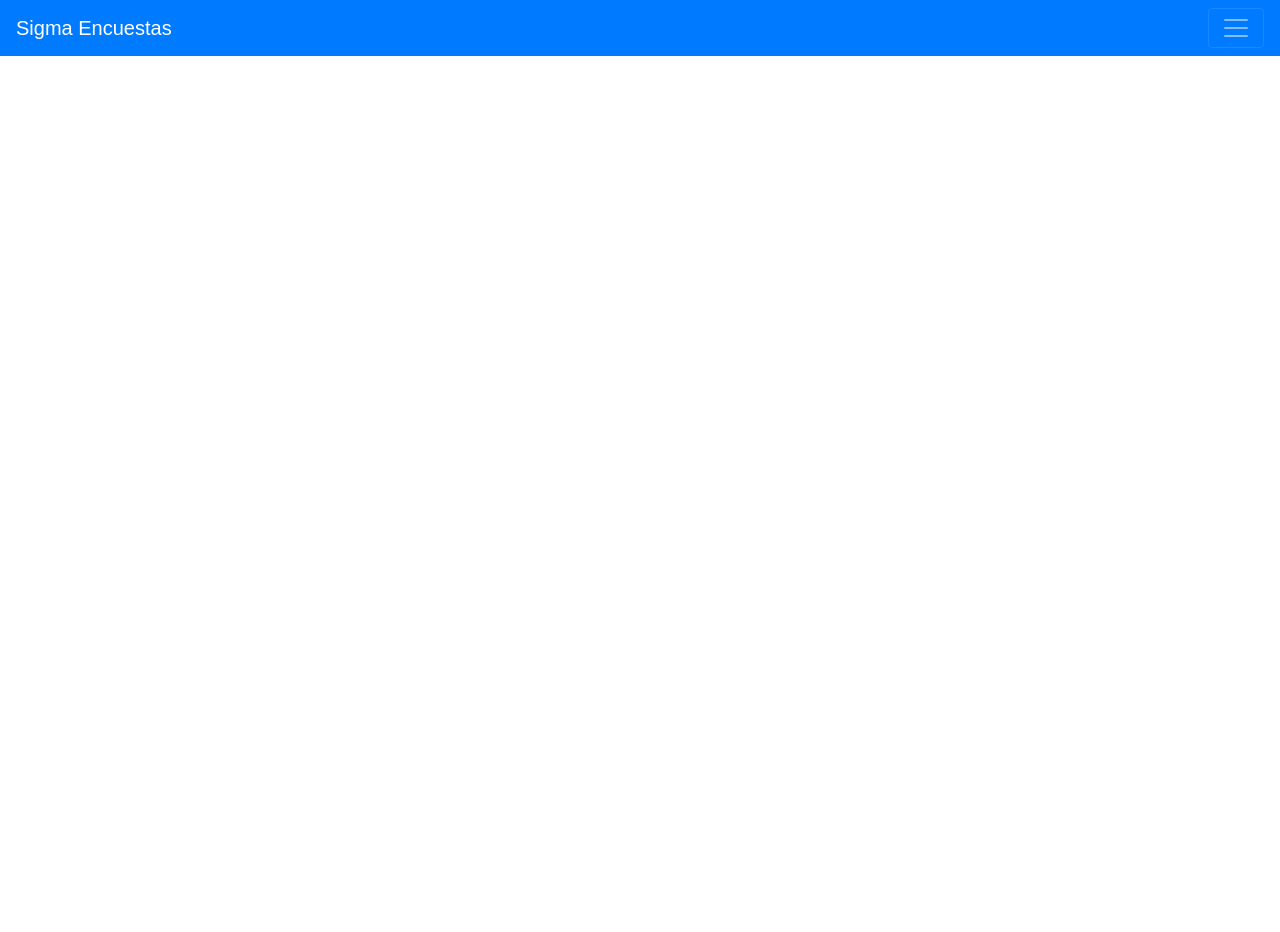
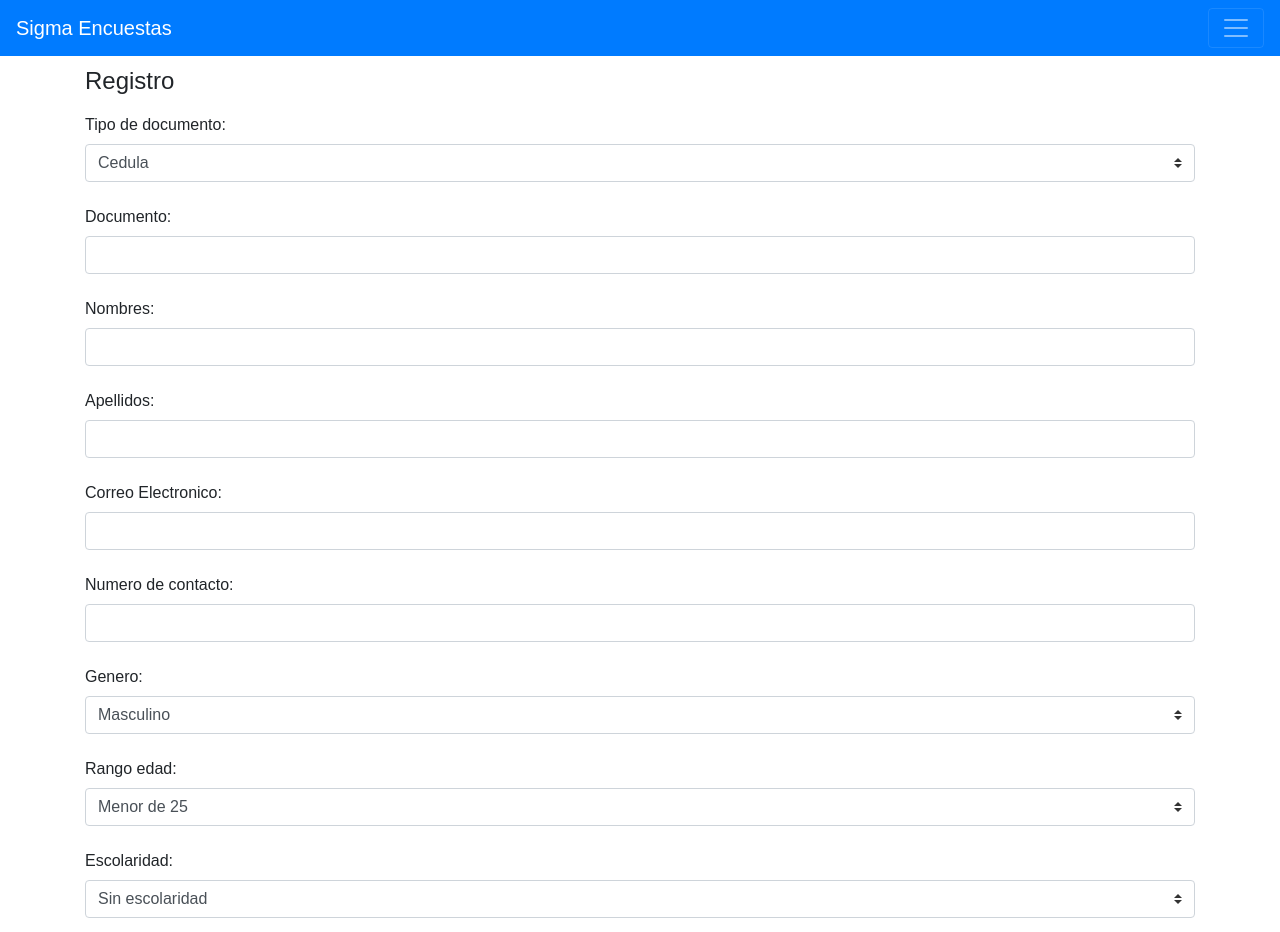
Before and after one commit to sjunka/surveyApp, a React (Create React App) app: page /registrousuario in a window 1280 px wide. Shown: the top 932 px of the page. Before the commit the page ends 800 px from the top, so only its background shows below. Built offline with nearby package versions, Linux system fonts and the light colour scheme.

Commit message:
Added RegistrarUsuario component, view and handles

```diff
--- a/src/App.js
+++ b/src/App.js
@@ -13,6 +13,8 @@ import  TemaRelevante  from './components/TemaRelevante'
 import  GrupoInteres  from './components/GrupoInteres'
 //Importar componente Pregunta
 import  Pregunta  from './components/Pregunta'
+//Importar componente Registro Usuario
+import  RegistroUsuario  from './components/RegistroUsuario'
 
 
 //Importar Estilos
@@ -34,11 +36,12 @@ class App extends Component {
           <ul className="navbar-nav">
 
           <li className="nav-item dropdown">
+
             <a className="nav-link dropdown-toggle" href="#" id="navbarDropdown" role="button" data-toggle="dropdown">
               Crear Pregunta
             </a>
+
             <div className="dropdown-menu">
-
               <Link className="dropdown-item" to="/grupointeres">Grupo Interes</Link>
               <Link className="dropdown-item" to="/dimension">Dimension</Link>
               <Link className="dropdown-item" to="/cobertura">Cobertura</Link>
@@ -46,6 +49,12 @@ class App extends Component {
               <div className="dropdown-divider"></div>
               <Link className="dropdown-item" to="/pregunta">Pregunta</Link>
             </div>
+
+          </li>
+
+
+          <li className="nav-item">
+             <Link className="nav-link" to="/registrousuario">Registro Encuestado</Link>
           </li>
 
           </ul>
@@ -58,6 +67,7 @@ class App extends Component {
           <Route path="/cobertura" component= {Cobertura} />
           <Route path="/temarelevante" component= {TemaRelevante} />
           <Route path="/pregunta" component= {Pregunta} />
+          <Route path="/registrousuario" component= {RegistroUsuario} />
         </div>
       </Router>
     );
--- /dev/null
+++ b/src/components/RegistroUsuario.js
@@ -0,0 +1,204 @@
+//Importar componentes React
+import React from 'react';
+
+class RegistroUsuario extends React.Component {
+    constructor(props){
+        super(props)
+        this.state = {
+            tipodococumento : 'cedula',
+            documento: '',
+            nombres : '',
+            apellidos: '',
+            email: '',
+            numerocontacto:'',
+            genero: 'Masculino',
+            escolaridad: 'Sin escolaridad'
+        }
+
+    }
+
+
+    render (){
+        return(
+        <div className="container">
+            <h4 className="col-form-label">Registro</h4>
+            <form onSubmit={this.handleSubmit}>
+
+
+            <div className="form-group">
+                <label className="col-form-label">Tipo de documento:</label>
+                <select  className="form-control custom-select" value={this.state.tipodococumento} onChange={this.handleTipoDococumento}>
+                    <option value="cc">Cedula</option>
+                    <option value="pasaporte">Pasaporte</option>
+                </select>
+            </div>
+
+
+            <div className="form-group">
+                <label className="col-form-label">Documento:</label>
+
+                <div className="">
+                        <input className="form-control"
+                        value={this.state.documento}
+                        onChange={this.handleDococumento}
+                        type="number"/>
+                    </div>
+
+            </div>
+
+
+            <div className="form-group">
+                <label className="col-form-label">Nombres:</label>
+                    <div className="">
+                        <input className="form-control"
+                        value={this.state.nombres}
+                        onChange={this.handleNombres}
+                        type="text"/>
+                    </div>
+            </div>
+
+
+            <div className="form-group">
+                <label className="col-form-label">Apellidos:</label>
+                    <div className="">
+                        <input className="form-control"
+                        value={this.state.apellidos}
+                        onChange={this.handleApellidos}
+                        type="text"/>
+                    </div>
+            </div>
+
+
+            <div className="form-group">
+                <label className="col-form-label">Correo Electronico:</label>
+                    <div className="">
+                        <input className="form-control"
+                        value={this.state.email}
+                        onChange={this.handleEmail}
+                        type="email"/>
+                    </div>
+            </div>
+
+            <div className="form-group">
+                <label className="col-form-label">Numero de contacto:</label>
+                    <div className="">
+                        <input className="form-control"
+                        value={this.state.numerocontacto}
+                        onChange={this.handleNumeroContacto}
+                        type="tel"/>
+                    </div>
+            </div>
+
+            <div className="form-group">
+                <label className="col-form-label">Genero:</label>
+                <select  className="form-control custom-select" value={this.state.genero} onChange={this.handleGenero}>
+                    <option value="masculino">Masculino</option>
+                    <option value="femenino">Femenino</option>
+                    <option value="otro">Otro</option>
+                </select>
+            </div>
+
+            <div className="form-group">
+                <label className="col-form-label">Rango edad:</label>
+                <select  className="form-control custom-select" value={this.state.rangoedad} onChange={this.handleRangoEdad}>
+                    <option value="<25">Menor de 25</option>
+                    <option value=">26<=35">Entre 26 y 35</option>
+                    <option value="<35>=45">Entre 36 y 45</option>
+                    <option value=">46">Mayor de 46</option>
+                </select>
+            </div>
+
+            <div className="form-group">
+                <label className="col-form-label">Escolaridad:</label>
+                <select  className="form-control custom-select" value={this.state.escolaridad} onChange={this.handleEscolaridad}>
+                    <option value="Sin escolaridad">Sin escolaridad</option>
+                    <option value="primaria">Primaria</option>
+                    <option value="secundaria">Secundaria</option>
+                    <option value="profesional">Profesional</option>
+                    <option value="especialización">Especialización</option>
+                    <option value="maestria">Maestria</option>
+                    <option value=">doctorado">Doctorado</option>
+                </select>
+            </div>
+
+
+
+            <div className="d-flex justify-content-center">
+                <div className="col-sm-6 text-right">
+                    <button type="submit" className="btn btn-success">Guardar</button>
+
+                </div>
+                <div className="col-sm-6 text-left">
+                    <button type="button" className="btn btn-danger">Cancelar</button>
+                </div>
+            </div>
+
+
+
+            </form>
+        </div>
+        )
+    }
+
+    handleSubmit = (e) => {
+        console.log(this.state);
+        e.preventDefault();
+    }
+
+    handleTipoDococumento = (e) => {
+        this.setState ({
+            tipodococumento: e.target.value
+        })
+    }
+
+    handleNombres = (e) => {
+        this.setState ({
+            nombres: e.target.value
+        })
+    }
+
+    handleApellidos = (e) => {
+        this.setState({
+            apellidos: e.target.value
+        })
+    }
+
+    handleDococumento = (e) => {
+        this.setState({
+            documento: e.target.value
+        })
+    }
+
+    handleEmail = (e) => {
+        this.setState({
+            email: e.target.value
+        })
+    }
+
+    handleNumeroContacto = (e) => {
+        this.setState({
+            numerocontacto: e.target.value
+        })
+    }
+
+    handleGenero = (e) => {
+        this.setState({
+            genero: e.target.value
+        })
+    }
+
+    handleRangoEdad = (e) => {
+        this.setState({
+            rangoedad: e.target.value
+        })
+    }
+
+    handleEscolaridad = (e) => {
+        this.setState({
+            escolaridad: e.target.value
+        })
+    }
+}
+
+
+export default RegistroUsuario;
```
